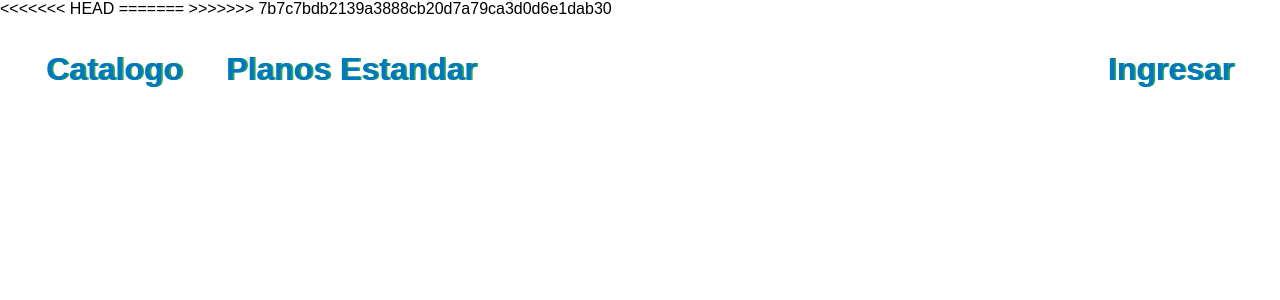
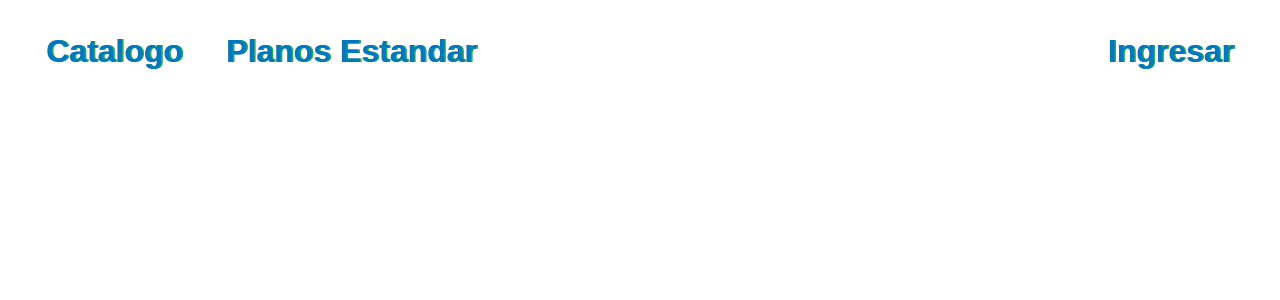
Before and after one commit to marcosroman/estandar, a Django app: page / in a window 1280 px wide. Shown: the top 300 px of the page. Run offline with Django 4.2, Linux system fonts and the light colour scheme.

Commit message:
made base and login views non zoomable

```diff
--- a/registro/templates/registro/base.html
+++ b/registro/templates/registro/base.html
@@ -4,11 +4,7 @@
 <html>
 	<head>
 		<meta charset="UTF-8">
-<<<<<<< HEAD
 		<meta name="viewport" content="width=device-width, initial-scale=1.0, user-scalable=no">
-=======
-		<meta name="viewport" content="width=device-width, initial-scale=1.0">
->>>>>>> 7b7c7bdb2139a3888cb20d7a79ca3d0d6e1dab30
 		{% block css %}
 			<link rel="stylesheet" href="{% static 'css/style.css' %}">
 		{% endblock %}
```
Also changed, not shown: templates/registration/login.html (indentation only).
